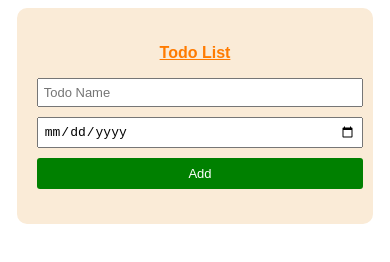
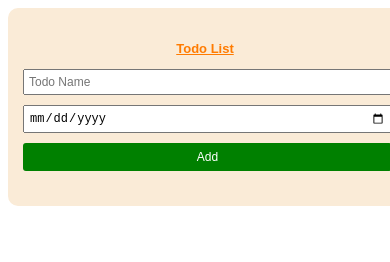
Before and after one commit to GKarthik180502/ToDoList, a plain HTML site: page index.html in a window 390 px wide. Drawn offline with Linux system fonts and the light colour scheme.

Commit message:
third commit

```diff
--- a/todo-list.css
+++ b/todo-list.css
@@ -55,7 +55,30 @@ body{
     padding-bottom: 15px;
 }
 
-@media (max-width: 600px) {
+@media (max-width: 1024px) {
+    .todo-grid, .todo-input-grid {
+        grid-template-columns: 1fr 1fr;
+        column-gap: 10px; margin-left: 10px;
+    }
+    .to-do-body {
+        width: 75%;
+        margin: 0 auto;
+        padding: 10px;
+    }
+    .add-todo-button,
+    .delete-todo-button {
+        font-size: 14px;
+        padding: 8px;
+    }
+    .to-do-list {
+        font-size: medium;
+    }
+    .name-input, .due-date-input {
+        font-size: 14px;
+        padding: 5px;
+    }
+    }
+    @media (max-width: 768px) {
         .todo-grid, .todo-input-grid {
             grid-template-columns: 1fr;
             column-gap: 0; row-gap: 10px;
@@ -65,15 +88,44 @@ body{
             width: 90%;
             margin: 0 auto;
             padding: 10px;
+        } .add-todo-button,
+        .delete-todo-button {
+            font-size: 13px;
+            padding: 8px;
         }
-    .add-todo-button,
-    .delete-todo-button {
-         font-size: 13px; padding: 8px;
+        .to-do-list {
+            font-size: medium;
         }
-    .to-do-list { font-size: medium; }
         .name-input,
         .due-date-input {
             font-size: 13px;
             padding: 5px;
         }
     }
+    @media (max-width: 480px) {
+        .todo-grid,
+        .todo-input-grid {
+            grid-template-columns: 1fr;
+            column-gap: 0;
+            row-gap: 10px;
+            margin-left: 5px;
+        }
+        .to-do-body {
+            width: 100%;
+            margin: 0 auto;
+            padding: 10px;
+        }
+        .add-todo-button,
+        .delete-todo-button {
+            font-size: 12px;
+            padding: 7px;
+        }
+        .to-do-list {
+            font-size: small;
+        }
+        .name-input,
+        .due-date-input {
+            font-size: 12px;
+            padding: 4px;
+        }
+    }
```
Lines whose indentation alone changed are shown as unchanged.
